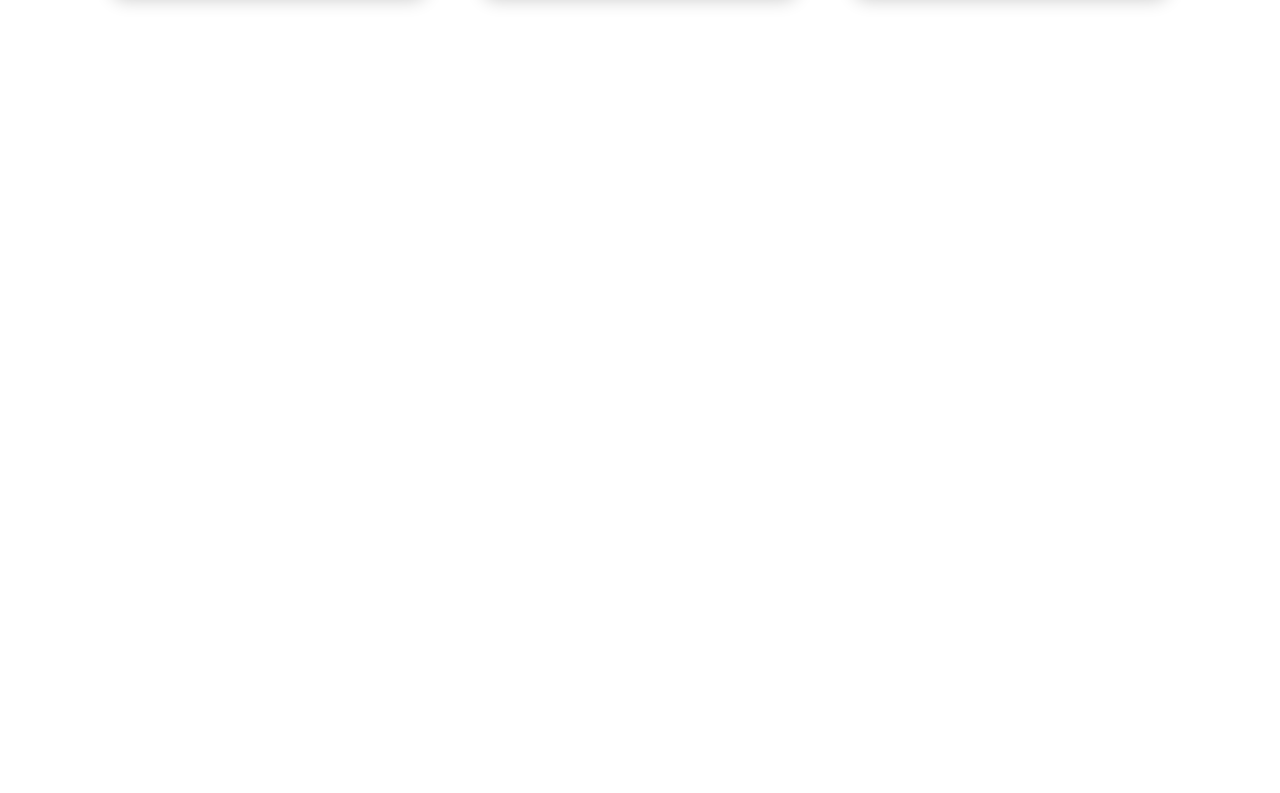
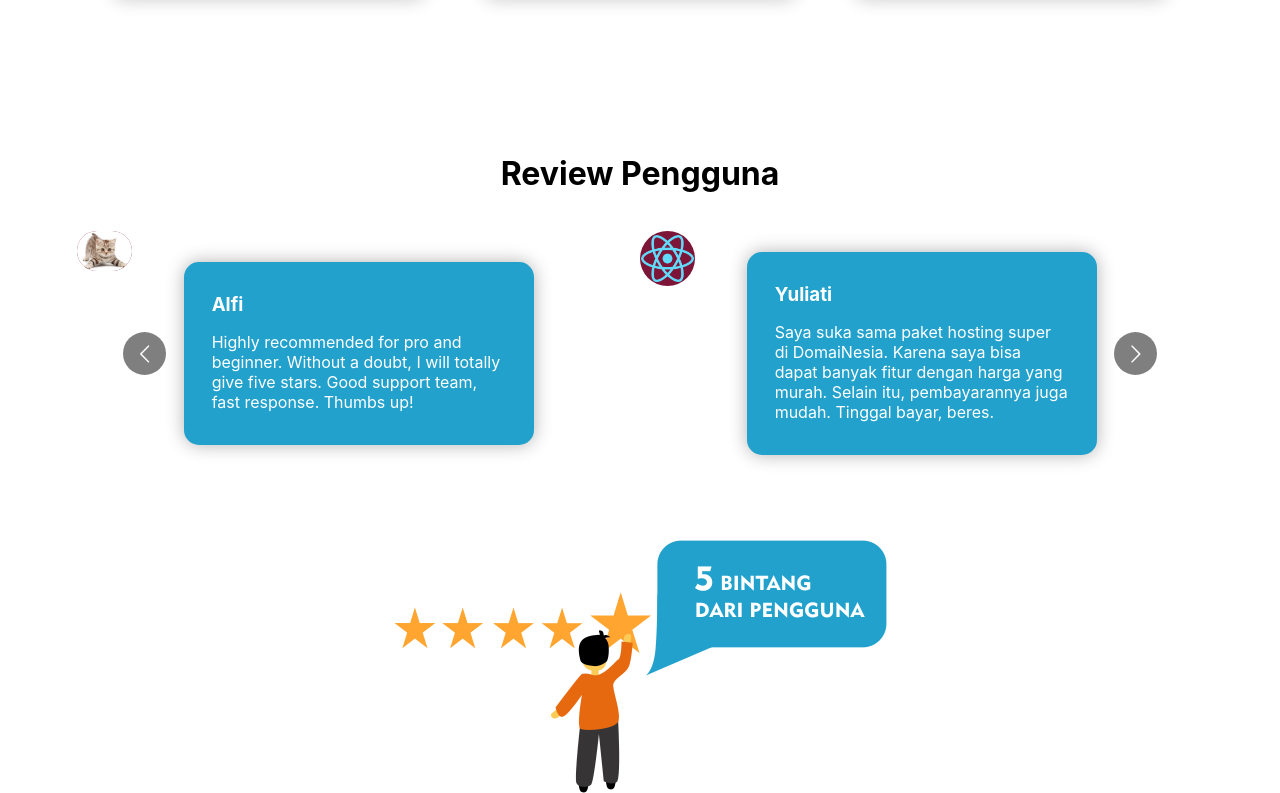
Before and after one commit to alysialfi/webhost, a React (Create React App) app: page / in a window 1280 px wide. Shown: the part 2832-3625 px from the top of the page. Before the commit the page ends 2986 px from the top, so only its background shows below. Built offline with nearby package versions, Linux system fonts and the light colour scheme.

Commit message:
add review section

```diff
--- a/src/App.js
+++ b/src/App.js
@@ -6,6 +6,7 @@
 import Header from './page/Header'
 import Benefit from './page/Benefit'
 import Product from './page/Product'
+import Review from './page/Review'
 
 function App() {
   return (
@@ -15,6 +16,7 @@
       <Benefit/>
       <Footer/>
       <Product/>
+      <Review/>
     </div>
   );
 }
--- /dev/null
+++ b/src/page/Review.jsx
@@ -0,0 +1,92 @@
+import React, { useState, useEffect } from 'react'
+import './review.scss'
+import Carousel from 'react-multi-carousel';
+import 'react-multi-carousel/lib/styles.css';
+import img_review from '../assets/img_review.png'
+
+const Review = () => {
+
+  //variable for placing response from 'api' with empty array initial value
+  const [reviewRes, setReviewRes] = useState([])
+
+  //action after component render
+  useEffect(() => {
+    //assign function
+    getReview()
+  }, [])
+
+  async function getReview() {
+    //asynchronus function to call api so that not blocking other activities while calling api
+    fetch('review.json'
+      , {
+        headers: {
+          'Content-Type': 'application/json',
+          'Accept': 'application/json'
+        }
+      }
+    )
+      .then(res => res.json())
+      .then((result) => {
+        //place result from api to state
+        setReviewRes(result)
+      }, (err) => {
+
+      })
+  }
+
+  //carousel responsive breakpoint option
+  const responsive = {
+    superLargeDesktop: {
+      breakpoint: { max: 4000, min: 3000 },
+      items: 5
+    },
+    desktop: {
+      breakpoint: { max: 3000, min: 1024 },
+      items: 3
+    },
+    tablet: {
+      breakpoint: { max: 1024, min: 464 },
+      items: 2
+    },
+    mobile: {
+      breakpoint: { max: 464, min: 0 },
+      items: 1
+    }
+  };
+
+  return (
+      // define schema markup
+      <div className="review" itemProp="review" itemScope itemType="https://schema.org/Review">
+        <h1>Review Pengguna</h1>
+        <div className="testimoni">
+          <Carousel
+            ssr={true}
+            infinite={true}
+            containerClass="carousel-container"
+            partialVisbile
+            itemClass="image-item"
+            swipeable={true}
+            draggable={true}
+            responsive={responsive}
+          >
+        {/* iterate state that contains api response */}
+            {reviewRes.map((rev, id) => (<div className="testimoni-card">
+              <div className="card">
+                <h3 itemProp="author">{rev.name}</h3>
+                <p itemProp="reviewBody">{rev.comments}</p>
+              </div>
+              <div className="card-profile">
+                <img src={rev.pic} alt="" />
+              </div>
+            </div>
+            ))}
+          </Carousel>
+        </div>
+        <div className="bg-review">
+          <img src={img_review} alt="" className="img-review" />
+        </div>
+      </div>
+  )
+}
+
+export default Review
--- /dev/null
+++ b/src/page/review.scss
@@ -0,0 +1,74 @@
+.review{
+  margin: 10% 0 0 0;
+  position: relative;
+
+  h1{
+    text-align: center;
+  }
+}
+.testimoni{
+  display: flex;
+  justify-content: center;
+  flex-wrap: wrap;
+  margin-top: 3%;
+}
+.testimoni-card{
+  min-width: 250px;
+  min-height: 245px;
+  position: relative;
+  display: flex;
+
+  .card{
+    max-width: 350px;
+    max-height: 380px;
+    background: #22A1CC;
+    border-radius: 15px;
+    margin: auto;
+    padding: 3% 5% 3% 5%;
+    box-sizing: border-box;
+    box-shadow: 0 0 18px rgba(0, 0, 0, .3);
+
+    h3{
+      margin: 5% 0 0 0;
+      color: white;
+    }
+
+    p{
+      color: white;
+    }
+  }
+
+  .card-profile{
+    position: absolute;
+    top: 0;
+
+    img{
+      max-width: 55px;
+      max-height: 55px;
+      background: rgb(124, 21, 55);
+      border-radius: 55px;
+    }
+  }
+}
+.carousel-container{
+  width: 88%;
+  /* height: 75%; */
+}
+.div-member{
+  .banner-promo{
+    width: 30%;
+    background: #63A9FF;
+  }
+  .form-member{
+    width: 70%;
+    background: #BDE0FF;
+  }
+}
+.bg-review{
+  display: flex;
+  justify-content: center;
+
+  img{
+    margin-top: 5%;
+  }
+}
```
